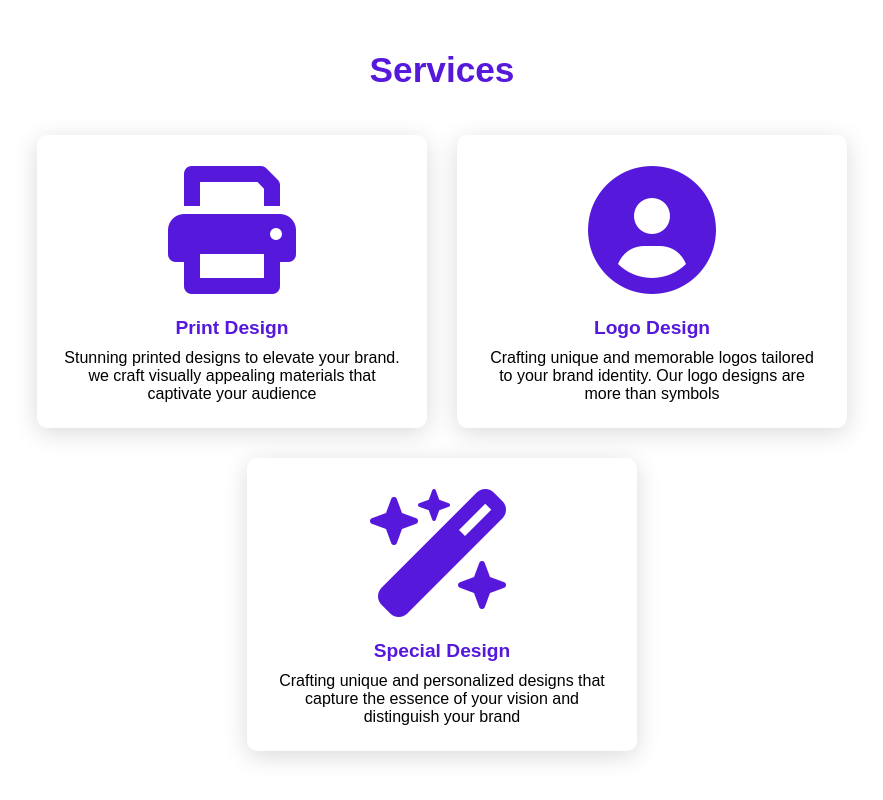
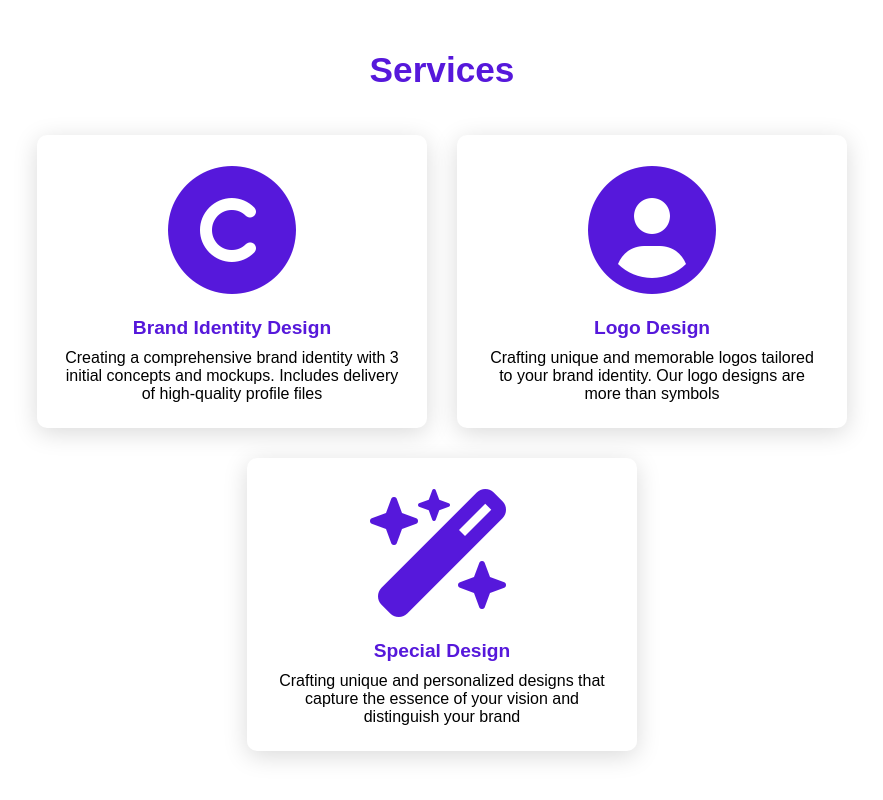
Before and after one commit to yazidsameh/Saturn-Eye, a plain HTML site: page index.html in a window 1280 px wide. Shown: the part 2812-3612 px from the top of the page, without its empty margins (198-1081 px from the left). Drawn offline with Linux system fonts and the light colour scheme; files whose address does not match are found by name; a web font is replaced by a local one.

Commit message:
Update index.html

```diff
--- a/index.html
+++ b/index.html
@@ -140,11 +140,11 @@
       <div class="content">
           <div class="card">
               <div class="icon">
-                <i class="fa-solid fa-print"></i>
+                <i class="fa-solid fa-copyright"></i>
               </div>
               <div class="info">
-                  <h3>Print Design</h3>
-                  <p>Stunning printed designs to elevate your brand. we craft visually appealing materials that captivate your audience</p>
+                  <h3>Brand Identity Design</h3>
+                  <p>Creating a comprehensive brand identity with 3 initial concepts and mockups. Includes delivery of high-quality profile files</p>
               </div>
           </div>
           <div class="card">
```
